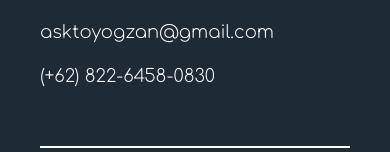
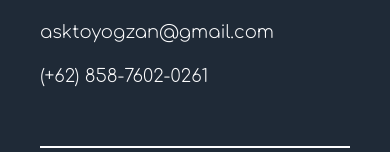
Before and after one commit to webmasterz2022/yogzan-dashboard, a React (Create React App) app: page / in a window 390 px wide. Shown: the part 3167-3319 px from the top of the page. Built offline with nearby package versions, Linux system fonts and the light colour scheme; no server answers.

Commit message:
feature: use old phone number

```diff
--- a/src/components/Footer/Footer.js
+++ b/src/components/Footer/Footer.js
@@ -80,7 +80,7 @@ export default function Footer() {
           <div>
             <p>{t('contactUs', { ns: 'footer' })}</p>
             <p className={styles.email} onClick={() => window.open('https://mail.google.com/mail/?view=cm&fs=1&to=asktoyogzan@gmail.com', '_blank')}>{t('email', { ns: 'footer' })}</p>
-            <p>{t('phone', { ns: 'footer' })}</p>
+            <p>{t('phone_1', { ns: 'footer' })}</p>
           </div>
         </div>
         <div>
--- a/src/locales/footer.en.json
+++ b/src/locales/footer.en.json
@@ -5,6 +5,7 @@
     "career": "Career",
     "contactUs": "Contact Us",
     "email": "asktoyogzan@gmail.com",
-    "phone": "(+62) 823-3516-8686",
+    "phone_1": "(+62) 823-3516-8686",
+    "phone_2": "(+62) 858-7602-0261",
     "copyright": "Copyright Yogzan 2025. All Rights Reserved"
 }
--- a/src/locales/footer.id.json
+++ b/src/locales/footer.id.json
@@ -5,6 +5,7 @@
     "career": "Karir",
     "contactUs": "Hubungi Kami",
     "email": "asktoyogzan@gmail.com",
-    "phone": "(+62) 822-6458-0830",
+    "phone_1": "(+62) 858-7602-0261",
+    "phone_2": "(+62) 823-3516-8686",
     "copyright": "Copyright Yogzan 2025. All Rights Reserved"
 }
--- a/src/utils/index.js
+++ b/src/utils/index.js
@@ -1,6 +1,6 @@
 export const intlNum = '+6282335168686'
-// export const domNum = '+6285876020261'
-export const domNum = '+6282264580830'
+export const domNum = '+6285876020261'
+// export const domNum = '+6282264580830'
 
 
 export const intlNation = ['Malaysia', 'Singapore']
```
